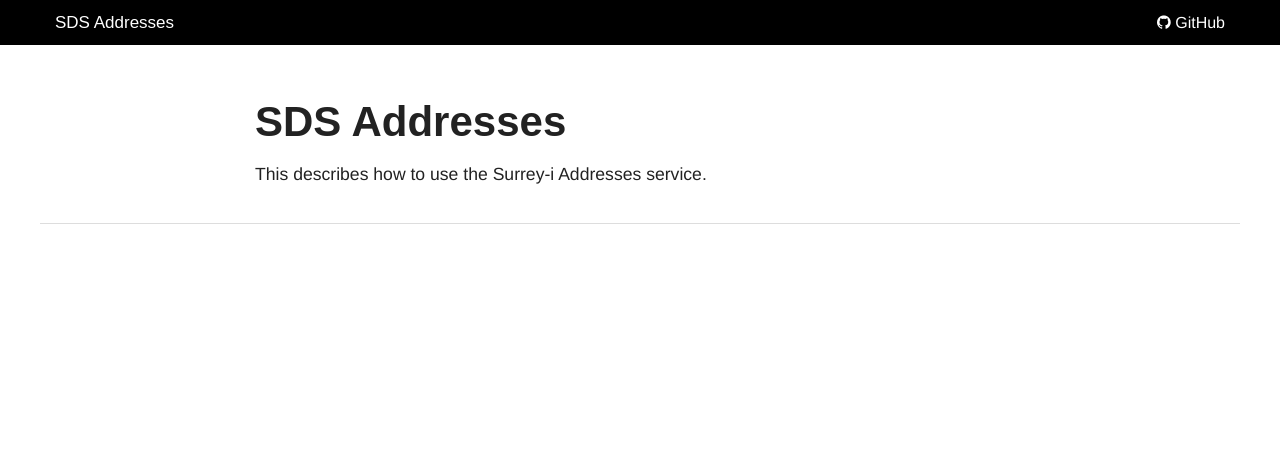
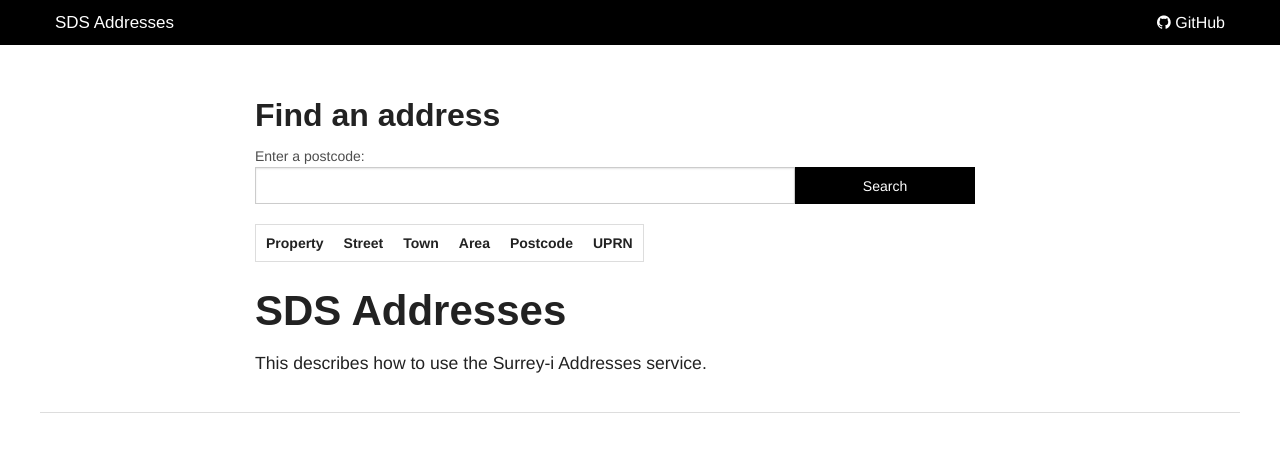
Before and after one commit to folklabs/sds-addresses, a Jekyll site: the page built from index.md, in a window 1280 px wide. Shown: the top 452 px of the page. Built offline with Jekyll 4.4.1, drawn with Linux system fonts in a browser that asks for light colours; nearby versions of some CDN libraries; Markdown is read by kramdown in place of the engine named in the settings.

Commit message:
Add simple JS script to query addresses

```diff
--- a/_includes/footer.html
+++ b/_includes/footer.html
@@ -34,11 +34,13 @@
     <!-- Zepto (http://zeptojs.com/) is great, but I am sticking with jQuery. Sorry! -->
 
     <script src="//ajax.googleapis.com/ajax/libs/jquery/2.0.3/jquery.min.js"></script>
+    <script src="//cdnjs.cloudflare.com/ajax/libs/angular.js/1.4.8/angular.js"></script>
     <script>window.jQuery || document.write('<script src="{{ site.baseurl }}/bower_components/jquery/jquery.js"><\/script>')</script>
     <script src="{{ site.baseurl }}/js/plugins.js"></script>
     <script src="{{ site.baseurl }}/bower_components/foundation/js/foundation.min.js"></script>
     <script src="{{ site.baseurl }}/js/script.js"></script>
     <script src="{{ site.baseurl }}/js/toc.js"></script>
+    <script src="{{ site.baseurl }}/js/addresses.js"></script>
 
     <!-- Google Analytics -->
     <script>
--- a/index.md
+++ b/index.md
@@ -5,7 +5,44 @@ description:
 keywords:
 ---
 
-
+{% raw %}
+<section ng-app="addressesApp">
+  <div ng-controller="AddressesController as ctl">
+    <h2>Find an address</h2>
+    <label>Enter a postcode:</label>
+    <div class="input-group row">
+      <div class="columns large-9">
+        <div class="row collapse">
+          <div class="columns small-9">
+            <input type="text" name="address_search" ng-model="addresses.search"/>
+          </div>
+          <div class="columns small-3">
+            <button class="button postfix" ng-click="addressSearch(item, $event)">Search</button>
+          </div>
+        </div>
+      </div>
+    </div>
+    <table>
+      <tr>
+        <th>Property</th>
+        <th>Street</th>
+        <th>Town</th>
+        <th>Area</th>
+        <th>Postcode</th>
+        <th>UPRN</th>
+      </tr>
+      <tr ng-repeat="address in addresses.data">
+        <td>{{ address.property }}</td>
+        <td>{{ address.street }}</td>
+        <td>{{ address.town }}</td>
+        <td>{{ address.area }}</td>
+        <td>{{ address.postcode }}</td>
+        <td>{{ address.uprn }}</td>
+      </tr>
+    </table>
+  </div>
+</section>
+{% endraw %}
 
 # SDS Addresses
 
--- /dev/null
+++ b/js/addresses.js
@@ -0,0 +1,56 @@
+(function() {
+
+  var QUERY_URL = "http://ec2-52-30-16-168.eu-west-1.compute.amazonaws.com:9700/locate/addresses?postcode=";
+  var AUTH_TOKEN = "rPMK0uHF5zuHmYOULEEP8uWs44g";
+
+  var addresses;
+
+  addressesApp = angular.module('addressesApp', []);
+
+  addressesApp.config(function($httpProvider) {
+    //Enable cross domain calls
+    $httpProvider.defaults.useXDomain = true;
+  });
+
+  addressesApp.controller("AddressesController", [
+    '$scope', '$http', function($scope, $http) {
+      var ctl = this;
+      // ctl.addresses = {};
+      // ctl.addresses.data = ['foo', 'bar'];
+      // $scope.testData = ['baz'];
+      $scope.addresses = {};
+      $scope.addresses.data = [];
+      $scope.addresses.message = '';
+      // $scope.data = [];
+      console.log($scope.testData);
+
+      $scope.addressSearch = function(item, $event) {
+        var responsePromise;
+        console.log($scope.addresses.search);
+        console.log($event);
+
+        var config = {
+          // method: 'POST',
+          // url: 'http://example.com',
+          headers: {
+           'Authorization': 'Bearer ' + AUTH_TOKEN
+          },
+          // data: { test: 'test' }
+        }
+
+        responsePromise = $http.get(QUERY_URL + $scope.addresses.search, config);
+        responsePromise.then(function(response) {
+          console.log(response);
+          console.log(response.data[0]);
+          $scope.addresses.data = response.data;
+          console.log($scope.addresses.data);
+          // scope.$apply();
+        }, function(response) {
+          return $scope.addresses.message = "No addresses found.";
+        });
+
+        // scope.$apply();
+      };
+    }
+  ]);
+}());
```
